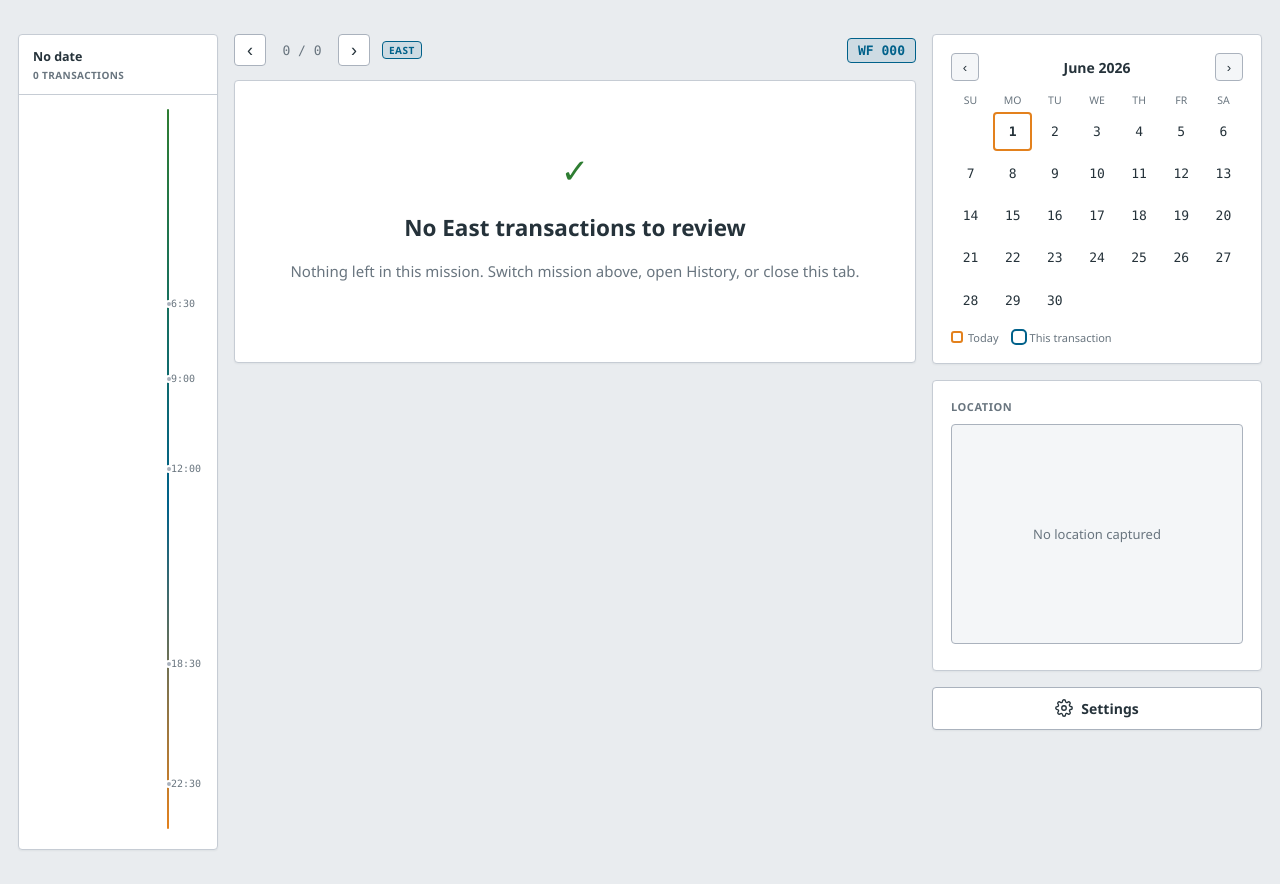
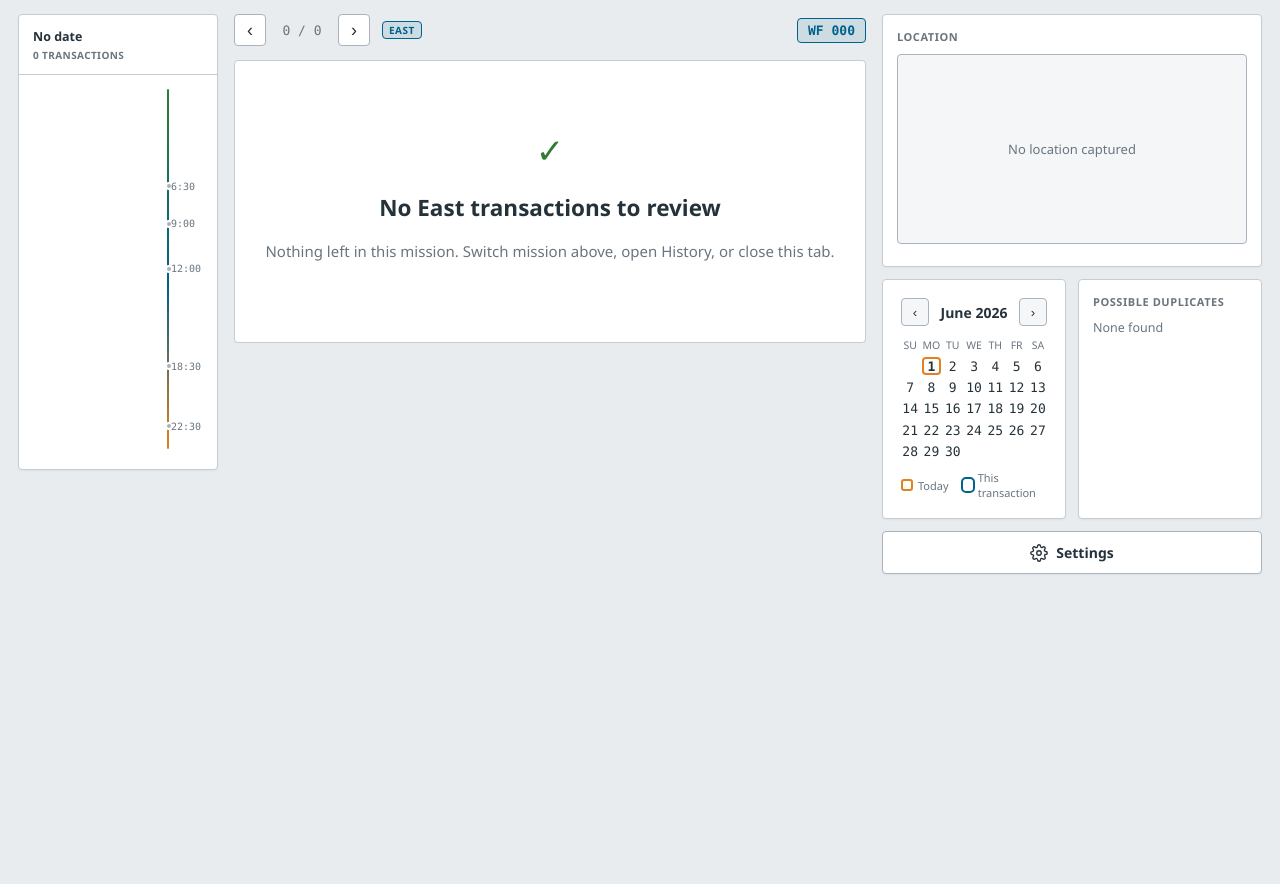
Before and after one commit to BrianComfort938/working-fund, a Flask app: page / in a window 1280 px wide. After the commit the page ends 574 px from the top, so only its background shows below. Run offline with Flask 3, Linux system fonts and the light colour scheme; data that the repository does not hold is empty.

Commit message:
Review: location full-width over calendar+duplicates row; fit viewport (no scroll)
Side column reorganized: Location map spans the full width on top, with the calendar and possible-duplicates cards side by side beneath it, settings last. The review view is constrained to the viewport height (timeline rail and map flex to fit; columns scroll internally if needed) so the reviewer never scrolls the page. Duplicates card stays in place with a 'None found' placeholder instead of collapsing.

Co-Authored-By: Claude Opus 4.8 <noreply@anthropic.com>

```diff
--- a/local/static/review.css
+++ b/local/static/review.css
@@ -60,22 +60,29 @@ html, body { margin: 0; background: var(--bg); color: var(--text); font-family:
 .mission-tab[aria-pressed="true"] .cnt { background: var(--blue-dark); color: #cfe7f1; }
 
 main#reviewView {
-  display: grid; grid-template-columns: 200px 1fr 330px; gap: 16px;
-  max-width: 1320px; margin: 16px auto; padding: 18px;
+  display: grid; grid-template-columns: 200px 1fr 380px; gap: 16px;
+  max-width: 1360px; margin: 0 auto; padding: 14px 18px;
+  /* Fit the whole review view in the viewport so the reviewer never scrolls. */
+  height: 100vh; box-sizing: border-box; overflow: hidden; align-items: start;
 }
+/* Each column manages its own overflow instead of growing the page. */
+main#reviewView > .col-time,
+main#reviewView > .col-main,
+main#reviewView > .col-side { max-height: calc(100vh - 28px); min-height: 0; }
+main#reviewView > .col-main { overflow: auto; }
 main#historyView {
   max-width: 1120px; margin: 16px auto; padding: 18px;
 }
 @media (max-width: 1060px) { main#reviewView { grid-template-columns: 200px 1fr; } }
-@media (max-width: 760px) { main#reviewView { grid-template-columns: 1fr; } }
+@media (max-width: 760px) { main#reviewView { grid-template-columns: 1fr; height: auto; overflow: visible; } }
 
-/* Left timeline banner — recorded time on the sector day (9:00 to 18:30) */
-.col-time { display: flex; }
+/* Left timeline banner — recorded time on the full 24h day */
+.col-time { display: flex; min-height: 0; }
 .time-banner {
-  position: sticky; top: 16px; align-self: flex-start;
   background: var(--panel); border: 1px solid var(--border); border-radius: var(--radius);
   box-shadow: 0 1px 2px rgba(20, 33, 42, .05); padding: 14px 0 20px;
   width: 100%; display: flex; flex-direction: column; align-items: stretch;
+  max-height: 100%; min-height: 0;
 }
 .tl-head {
   margin-bottom: 14px; width: 100%; padding: 0 14px 12px;
@@ -85,7 +92,7 @@ main#historyView {
 .tl-head .tl-sub { display: block; margin-top: 3px; font-size: 10px; font-weight: 600; color: var(--muted); text-transform: uppercase; letter-spacing: .04em; }
 /* The rail sits 48px from the right edge of the banner so notable-time labels
    fit inside to its right; transaction boxes grow leftward from it. */
-.tl-rail { position: relative; width: 100%; height: 720px; }
+.tl-rail { position: relative; width: 100%; flex: 1; min-height: 360px; }
 .tl-line {
   position: absolute; right: 48px; top: 0; bottom: 0; width: 2px;
   background: linear-gradient(180deg, var(--ok), var(--blue) 55%, var(--amber));
@@ -114,11 +121,15 @@ main#historyView {
   border-radius: var(--radius); padding: 18px; box-shadow: 0 1px 2px rgba(20, 33, 42, .05);
 }
 
-/* Live location card + map iframe */
-.col-side { display: flex; flex-direction: column; gap: 16px; }
+/* Side column: Location on top, calendar + duplicates side-by-side, settings last */
+.col-side { display: flex; flex-direction: column; gap: 12px; min-height: 0; }
+.side-row { display: grid; grid-template-columns: 1fr 1fr; gap: 12px; min-height: 0; flex: 1; }
+.side-row .calendar { margin: 0; }
+.side-row .dup-card { display: flex; flex-direction: column; min-height: 0; }
 .loc-card h3 { margin: 0 0 10px; font-size: 11px; color: var(--muted); text-transform: uppercase; letter-spacing: .05em; }
+.loc-card { padding: 14px; }
 .loc-map {
-  width: 100%; height: 220px; border-radius: var(--radius); overflow: hidden;
+  width: 100%; height: 190px; border-radius: var(--radius); overflow: hidden;
   border: 1px solid var(--border-strong); background: var(--panel-alt);
 }
 .loc-map iframe { width: 100%; height: 100%; border: 0; display: block; }
@@ -187,13 +198,14 @@ a.loc-link:hover { text-decoration: underline; }
 .receipts .sig-box { border: 1px solid var(--border-strong); border-radius: var(--radius); background: #fff; width: 230px; height: 86px; }
 .receipts .none { color: var(--muted); font-size: 13px; }
 
-/* Possible duplicates / similar past entries — clean card in the side column */
+/* Possible duplicates / similar past entries — clean card beside the calendar */
 .dup-card {
   background: var(--panel); border: 1px solid var(--border); border-radius: var(--radius);
-  padding: 18px; box-shadow: 0 1px 2px rgba(20, 33, 42, .05);
+  padding: 14px; box-shadow: 0 1px 2px rgba(20, 33, 42, .05);
 }
-.dup-card h3 { margin: 0 0 10px; font-size: 11px; color: var(--muted); text-transform: uppercase; letter-spacing: .05em; }
-.similar-list { display: flex; flex-direction: column; }
+.dup-card h3 { margin: 0 0 8px; font-size: 11px; color: var(--muted); text-transform: uppercase; letter-spacing: .05em; }
+.similar-list { display: flex; flex-direction: column; overflow: auto; min-height: 0; }
+.dup-empty { color: var(--muted); font-size: 12.5px; padding: 2px 0; }
 .similar-row {
   display: grid; grid-template-columns: 1fr auto; gap: 2px 10px; align-items: baseline;
   padding: 8px 0; border-top: 1px solid var(--border);
--- a/local/static/review.js
+++ b/local/static/review.js
@@ -372,7 +372,9 @@
     catch (_) { matches = []; }
     // The reviewer may have navigated away while the request was in flight.
     if (!cur() || cur().id !== forId) return;
-    if (!matches.length) { field.classList.add("hidden"); list.innerHTML = ""; return; }
+    // The card sits beside the calendar and stays in place; show a placeholder
+    // (rather than hiding it) when there are no matches.
+    if (!matches.length) { list.innerHTML = `<div class="dup-empty">None found</div>`; return; }
     list.innerHTML = matches.map((m) => {
       const neg = m.amount < 0;
       const amt = (neg ? "-" : "") + groupDigits(Math.abs(m.amount)) + " " + (m.currency || "XOF");
@@ -383,7 +385,6 @@
         `<span class="s-amt">${esc(amt)}</span>` +
         (meta ? `<span class="s-meta">${esc(meta)}</span>` : "") + `</div>`;
     }).join("");
-    field.classList.remove("hidden");
   }
 
   function drawSignature(canvas, sig, pad) {
--- a/local/templates/review.html
+++ b/local/templates/review.html
@@ -30,22 +30,23 @@
       <div id="recForm" class="rec-form"></div>
     </section>
     <aside class="col-side">
-      <div id="calendar" class="calendar"></div>
-
-      <!-- Live location map for the current transaction -->
+      <!-- Live location map for the current transaction (full width, on top) -->
       <div class="loc-card">
         <h3>Location</h3>
         <div id="locMap" class="loc-map"></div>
         <div id="locMeta" class="loc-meta"></div>
       </div>
 
-      <!-- Possible duplicates / similar past entries -->
-      <div class="dup-card hidden" id="similarField">
-        <h3>Possible duplicates</h3>
-        <div id="similarList" class="similar-list"></div>
+      <!-- Calendar and possible duplicates side by side, beneath the map -->
+      <div class="side-row">
+        <div id="calendar" class="calendar"></div>
+        <div class="dup-card" id="similarField">
+          <h3>Possible duplicates</h3>
+          <div id="similarList" class="similar-list"><div class="dup-empty">None found</div></div>
+        </div>
       </div>
 
-      <!-- Settings box (bottom right, under the map) -->
+      <!-- Settings box (bottom) -->
       <button type="button" class="settings-box" id="settingsBtn">
         <svg viewBox="0 0 24 24" width="18" height="18" fill="none" stroke="currentColor" stroke-width="1.8"
           stroke-linecap="round" stroke-linejoin="round">
```
